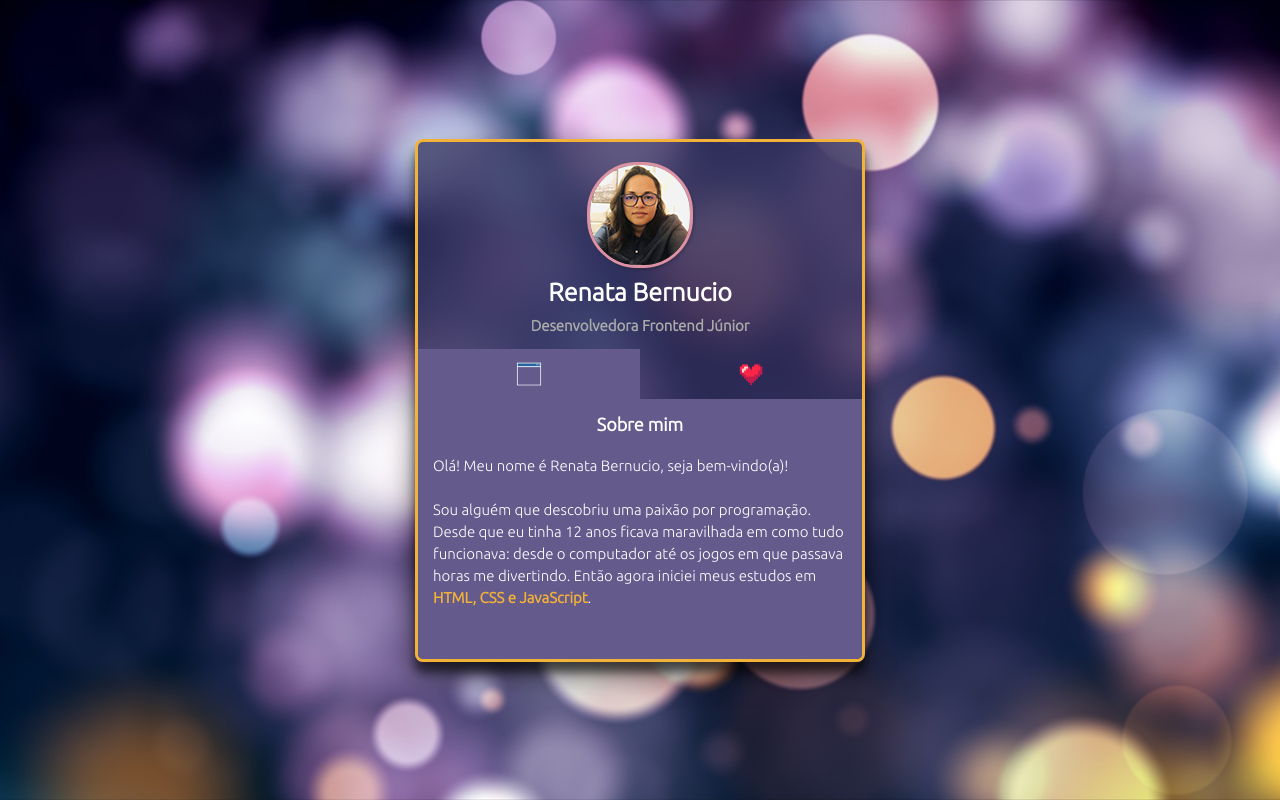
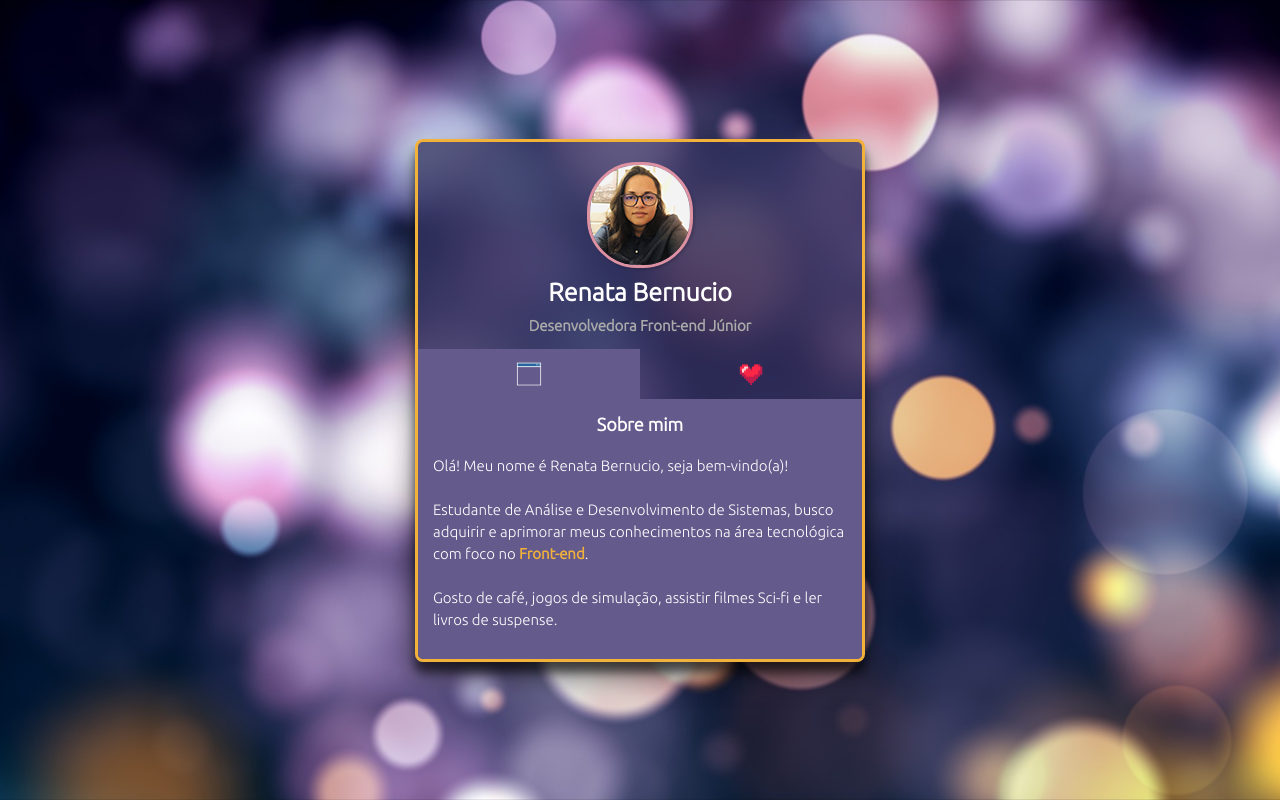
Before and after one commit to renata-bernucio/-1-mini-portfolio, a plain HTML site: page index.html in a window 1280 px wide. Drawn offline with Linux system fonts and the light colour scheme; a web font is replaced by a local one.

Commit message:
atualização sobre mim

```diff
--- a/index.html
+++ b/index.html
@@ -21,7 +21,7 @@
       <div class="minhas-informacoes">
         <img src="./src/imagens/foto-perfil.png" alt="foto de perfil" />
         <h1 class="nome">Renata Bernucio</h1>
-        <h2 class="cargo">Desenvolvedora Frontend Júnior</h2>
+        <h2 class="cargo">Desenvolvedora Front-end Júnior</h2>
       </div>
 
       <div class="conteudo">
@@ -42,12 +42,9 @@
               <p>Olá! Meu nome é Renata Bernucio, seja bem-vindo(a)!</p>
 
               <p><br>
-                Sou alguém que descobriu uma paixão por programação. Desde que eu tinha 12
-                anos ficava maravilhada em como tudo funcionava: desde o computador até os
-                jogos em que passava horas me divertindo. Então agora iniciei meus estudos em
-                <span><strong>HTML, CSS e JavaScript</strong></span>.
-                <p><br>Gosto muito de café e meus principais
-                hobbies são jogar Simuladores, assistir filmes e ler livros de suspense.</p>
+                Estudante de Análise e Desenvolvimento de Sistemas, busco adquirir e aprimorar meus conhecimentos
+                na área tecnológica com foco no <span><strong>Front-end</strong></span>.
+                <p><br>Gosto de café, jogos de simulação, assistir filmes Sci-fi e ler livros de suspense.</p>
               </p>
             </div>
           </div>
```
